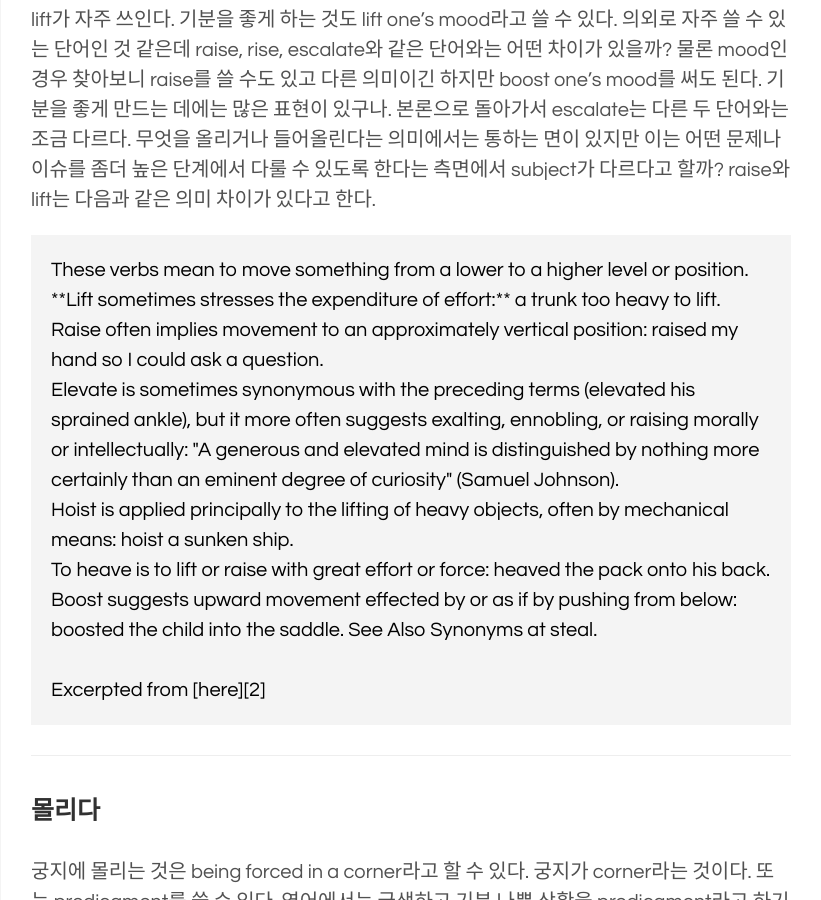
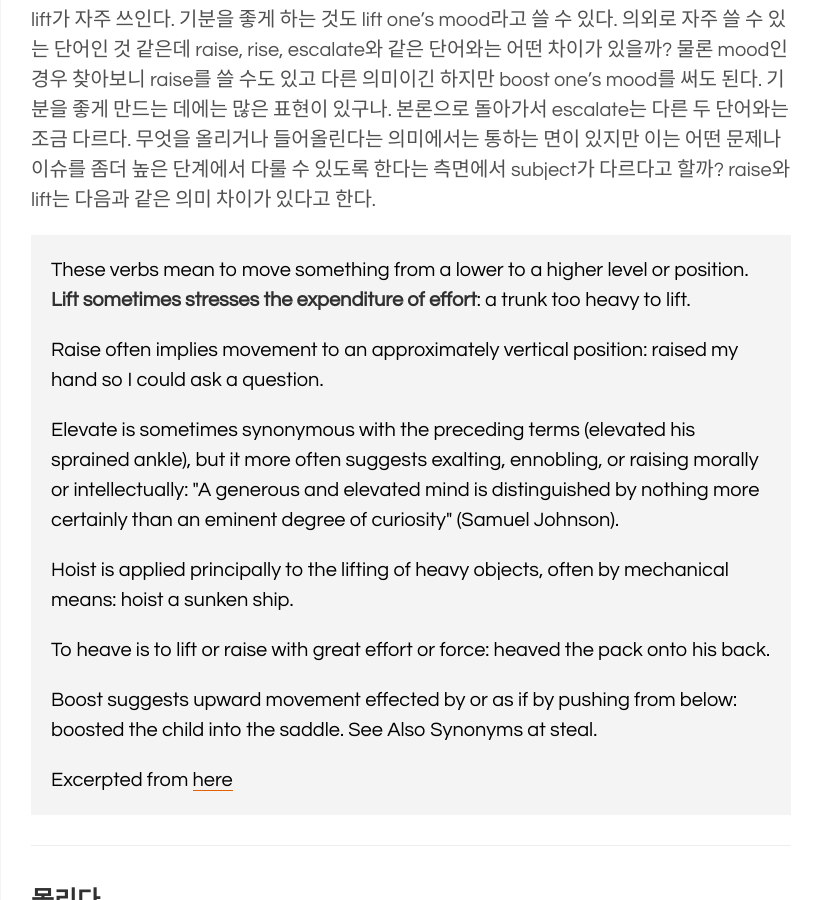
Before and after one commit to aichaku/aichaku.github.io, a Jekyll site: the page built from _knife/2015-10-28-official-android-blog-reading.md, in a window 1280 px wide and 900 px high, scrolled down 804 px. Shown: the whole window, without its empty margins (329-1150 px from the left). Built offline with Jekyll 4.4.1, drawn with Linux system fonts in a browser that asks for light colours; Markdown is read by kramdown in place of the engine named in the settings; comment, search, counter and statistics services are not loaded.

Commit message:
small modification on the previous article

```diff
--- a/_knife/2015-10-28-official-android-blog-reading.md
+++ b/_knife/2015-10-28-official-android-blog-reading.md
@@ -21,15 +21,13 @@ stay up == not go to bed.
 lift가 자주 쓰인다. 기분을 좋게 하는 것도 lift one's mood라고 쓸 수 있다. 의외로 자주 쓸 수 있는 단어인 것 같은데 raise, rise, escalate와 같은 단어와는 어떤 차이가 있을까? 물론 mood인 경우 찾아보니 raise를 쓸 수도 있고 다른 의미이긴 하지만 boost one's mood를 써도 된다. 기분을 좋게 만드는 데에는 많은 표현이 있구나. 본론으로 돌아가서 escalate는 다른 두 단어와는 조금 다르다. 무엇을 올리거나 들어올린다는 의미에서는 통하는 면이 있지만 이는 어떤 문제나 이슈를 좀더 높은 단계에서 다룰 수 있도록 한다는 측면에서 subject가 다르다고 할까? raise와 lift는 다음과 같은 의미 차이가 있다고 한다.
 
 <div class="sample-sentence">
-	These verbs mean to move something from a lower to a higher level or position. **Lift sometimes stresses the expenditure of effort:** a trunk too heavy to lift.<br/>
-	Raise often implies movement to an approximately vertical position: raised my hand so I could ask a question.<br/>
-	Elevate is sometimes synonymous with the preceding terms (elevated his sprained ankle), but it more often suggests exalting, ennobling, or raising morally or intellectually: "A generous and elevated mind is distinguished by nothing more certainly than an eminent degree of curiosity" (Samuel Johnson).<br/>
-	Hoist is applied principally to the lifting of heavy objects, often by mechanical means: hoist a sunken ship.<br/>
-	To heave is to lift or raise with great effort or force: heaved the pack onto his back.<br/>
-	Boost suggests upward movement effected by or as if by pushing from below: boosted the child into the saddle. See Also Synonyms at steal.<br/>
-	<br/>
-
-	Excerpted from [here][2]
+	<p>These verbs mean to move something from a lower to a higher level or position. <strong>Lift sometimes stresses the expenditure of effort</strong>: a trunk too heavy to lift.</p>
+	<p>Raise often implies movement to an approximately vertical position: raised my hand so I could ask a question.</p>
+	<p>Elevate is sometimes synonymous with the preceding terms (elevated his sprained ankle), but it more often suggests exalting, ennobling, or raising morally or intellectually: "A generous and elevated mind is distinguished by nothing more certainly than an eminent degree of curiosity" (Samuel Johnson).</p>
+	<p>Hoist is applied principally to the lifting of heavy objects, often by mechanical means: hoist a sunken ship.</p>
+	<p>To heave is to lift or raise with great effort or force: heaved the pack onto his back.</p>
+	<p>Boost suggests upward movement effected by or as if by pushing from below: boosted the child into the saddle. See Also Synonyms at steal.</p>
+	Excerpted from <a href="http://forum.wordreference.com/threads/lift-vs-rise-vs-raise.465386/">here</a>
 </div>
 
 ### 몰리다
```
